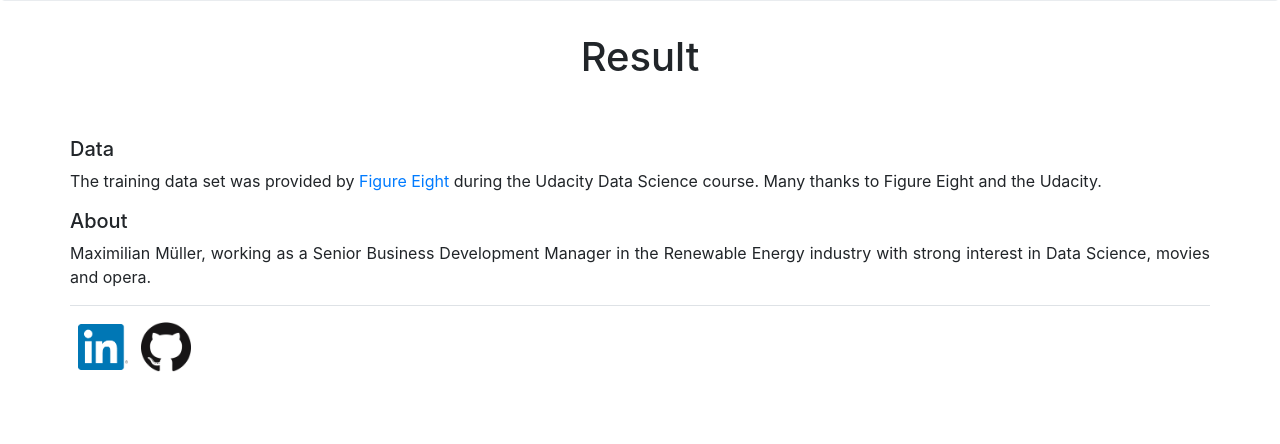
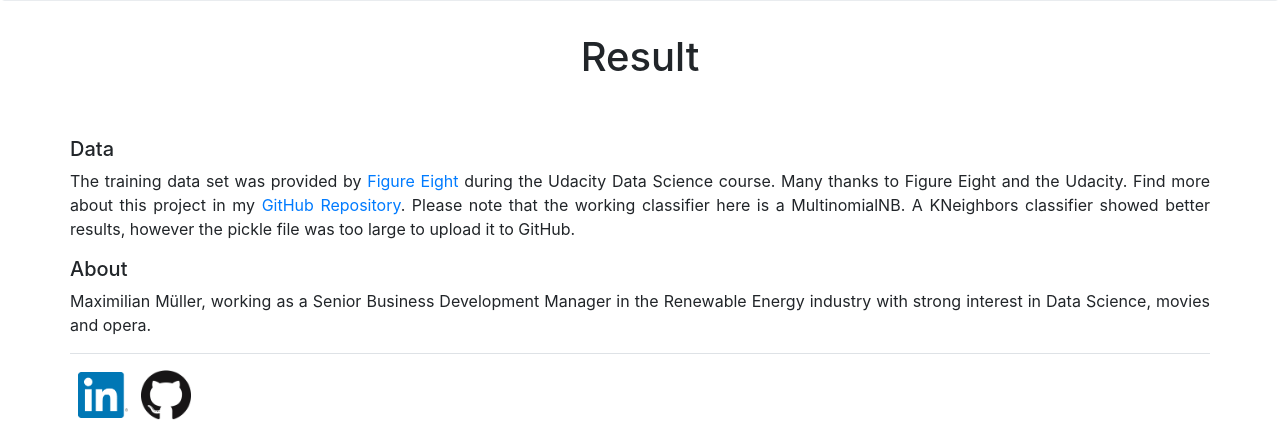
Before and after one commit to muellermax/nlp-disaster-app, a Flask app: template myapp/templates/go.html in a window 1280 px wide. Shown: the part 478-922 px from the top of the page. Before the commit the page ends 850 px from the top, so only its background shows below. Run offline with Flask 2, Linux system fonts and the light colour scheme; the template is opened without the code that fills it, so the values that code supplies are empty; parts of the project's set-up code (start-up, migrations or seed data) failed here and were passed over; some libraries are stand-ins or nearby versions.

Commit message:
Update: Updated text in master.html

```diff
--- a/myapp/templates/master.html
+++ b/myapp/templates/master.html
@@ -85,6 +85,10 @@
         <div class="row">
         <p class="text-justify">The training data set was provided by <a href="https://appen.com/" target="_blank">Figure Eight</a> during the Udacity Data Science course.
             Many thanks to Figure Eight and the Udacity.
+
+            Find more about this project in my <a href="https://github.com/muellermax/nlp-disaster-app" target="_blank">GitHub Repository</a>.
+
+            Please note that the working classifier here is a MultinomialNB. A KNeighbors classifier showed better results, however the pickle file was too large to upload it to GitHub.
         </p>
         </div>
     <div class="row">
```
